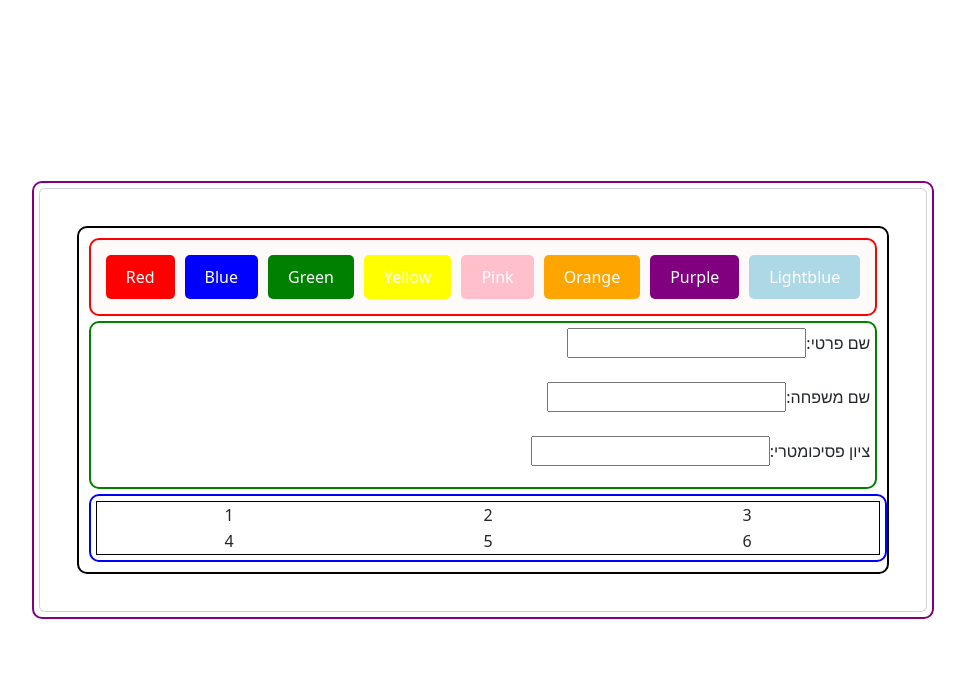
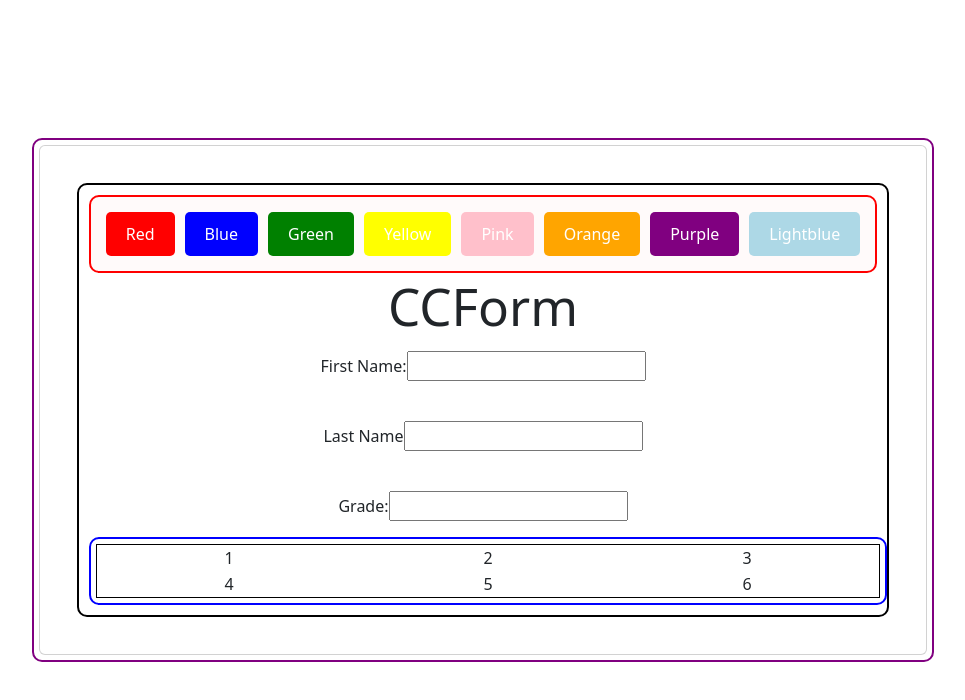
Before and after one commit to litals1379/REACT-HW, a React (Vite) app: page / in a window 1280 px wide. Shown: the top 700 px of the page, without its empty margins (157-1122 px from the left). Built offline with nearby package versions, Linux system fonts and the light colour scheme.

Commit message:
update CCForm Component

```diff
--- a/src/ClassComps/CCForm.jsx
+++ b/src/ClassComps/CCForm.jsx
@@ -4,112 +4,64 @@ export default class CCForm extends Component {
   constructor(props) {
     super(props);
     this.state = {
-      firstName: '',
-      lastName: '',
-      grade: '',
-      firstNameError: 'עליך למלא שם פרטי',
-      lastNameError: 'עליך למלא שם משפחה',
-      gradeError: 'עליך למלא את ציון הפסיכומטרי',
-      gradeMessage: '',
-      showFirstNameError: false,
-      showLastNameError: false,
-      showGradeError: false,
-    };
+      fNameCommand: "",
+      lNameCommand: "",
+      gradeCommand: "",
+
+      gradeMessage: ""
+
+    }
   }
 
-  handleFirstNameChange = (e) => {
-    const value = e.target.value;
-    this.setState({
-      firstName: value,
-      firstNameError: value === '' ? 'עליך למלא שם פרטי' : '',
-    });
-  };
+  fNameFocused = (e) => {
+    e.target.value = ""
+    this.setState({ fNameCommand: "Enter your first name please!!" })
+  }
+  lNameFocused = (e) => {
+    e.target.value = ""
+    this.setState({ lNameCommand: "Enter your last name please!!" })
 
-  handleLastNameChange = (e) => {
-    const value = e.target.value;
-    this.setState({
-      lastName: value,
-      lastNameError: value === '' ? 'עליך למלא שם משפחה' : '',
-    });
-  };
+  }
+  gradeFocused = (e) => {
+    e.target.value = ""
+    this.setState({ gradeCommand: "Enter your grade please!!", gradeMessage: "" })
 
-  handleGradeChange = (e) => {
-    const value = e.target.value;
-    let message = '';
-    if (value !== '' && !isNaN(value)) {
-      const grade = parseInt(value, 10);
-      if (grade >= 555) {
-        message = 'התקבלת ללימודים!';
-      } else {
-        message = 'עליך לנסות שוב בשנה הבאה:(';
   }
+
+  onBlured = () => {
+    this.setState({ fNameCommand: "", lNameCommand: "" })
   }
-    this.setState({
-      grade: value,
-      gradeError: value === '' ? 'עליך למלא את ציון הפסיכומטרי' : '',
-      gradeMessage: message,
-    });
-  };
 
-  handleFocus = (field) => {
-    this.setState({ [field]: true });
-  };
+  gradeOnBlured = (e) => {
+    if (Number(e.target.value) > 555)
+      this.setState({ gradeCommand: "", gradeMessage: "You were accepted to study!!!!" })
+    else
+      this.setState({ gradeCommand: "", gradeMessage: "Try again next year" })
+  }
 
-  handleBlur = (field) => {
-    this.setState({ [field]: false });
-  };
 
   render() {
     return (
-      <div
-        style={{
-          direction: 'rtl',
-          textAlign: 'right',
-          border: 'solid green 2px',
-          margin: 5,
-          padding: 5,
-          borderRadius: 10,
-        }}
-      >
-        {this.state.showFirstNameError && this.state.firstNameError && (
-          <p style={{ color: 'red' }}>{this.state.firstNameError}</p>
-        )}
-        שם פרטי:
-        <input
-          type="text"
-          value={this.state.firstName}
-          onFocus={() => this.handleFocus('showFirstNameError')}
-          onBlur={() => this.handleBlur('showFirstNameError')}
-          onChange={this.handleFirstNameChange}
-        />
+      <div>
+        <h1>CCForm</h1>
+        <form>
+          <p style={{ color: "red" }}>{this.state.fNameCommand}</p>
+          <label htmlFor="fName">First Name:</label>
+          <input type="text" onFocus={this.fNameFocused} onBlur={this.onBlured} name='fName' />
           <br />
           <br />
-        {this.state.showLastNameError && this.state.lastNameError && (
-          <p style={{ color: 'red' }}>{this.state.lastNameError}</p>
-        )}
-        שם משפחה:
-        <input
-          type="text"
-          value={this.state.lastName}
-          onFocus={() => this.handleFocus('showLastNameError')}
-          onBlur={() => this.handleBlur('showLastNameError')}
-          onChange={this.handleLastNameChange}
-        />
+          <p style={{ color: "red" }}>{this.state.lNameCommand}</p>
+          <label htmlFor="lName">Last Name</label>
+          <input type="text" onFocus={this.lNameFocused} onBlur={this.onBlured} name='lName' />
           <br />
           <br />
-        {this.state.showGradeError && this.state.gradeError && (
-          <p style={{ color: 'red' }}>{this.state.gradeError}</p>
-        )}
-        ציון פסיכומטרי:
-        <input
-          type="text"
-          value={this.state.grade}
-          onFocus={() => this.handleFocus('showGradeError')}
-          onBlur={() => this.handleBlur('showGradeError')}
-          onChange={this.handleGradeChange}
-        />
-        <p>{this.state.gradeMessage}</p>
+          <p style={{ color: "red" }}>{this.state.gradeCommand}</p>
+
+          <label htmlFor="garde">Grade:</label>
+          <input type="number" onFocus={this.gradeFocused} onBlur={this.gradeOnBlured} name='grade' />
+          <p style={{ color: "red" }}>{this.state.gradeMessage}</p>
+        </form>
       </div>
-    );
+    )
   }
 }
```
Lines whose indentation alone changed are shown as unchanged.
